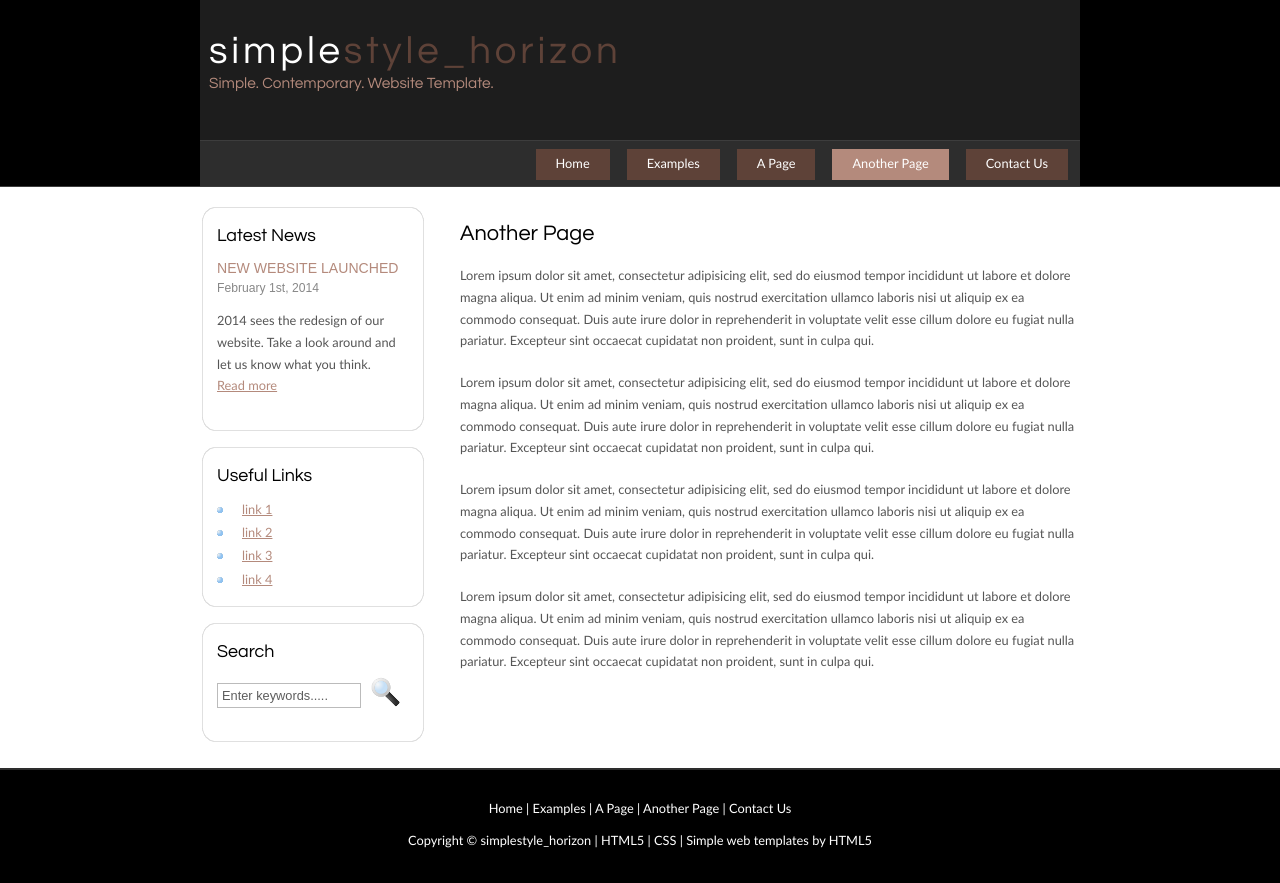
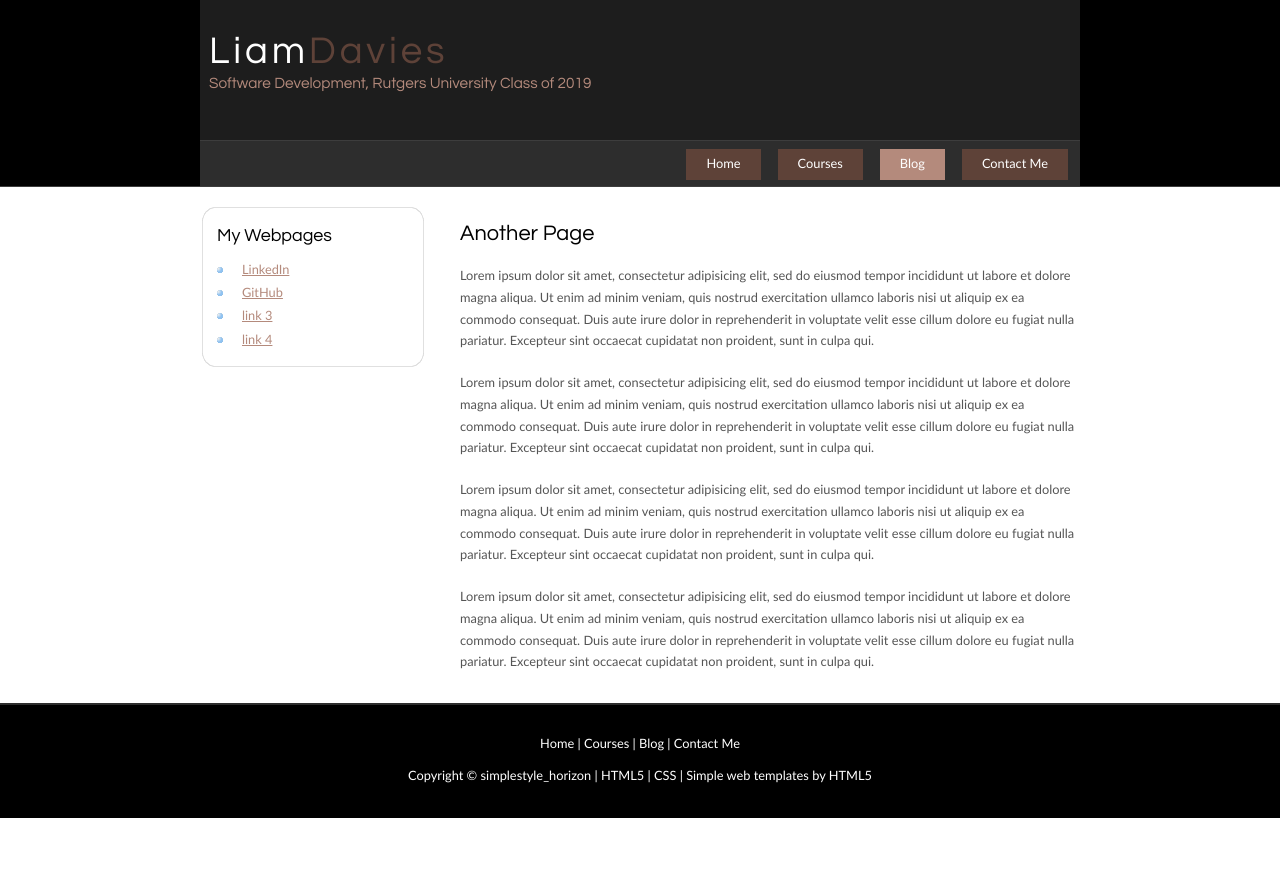
Before and after one commit to Lmdudester/lmdudester.github.io, a plain HTML site: page blog.html in a window 1280 px wide. After the commit the page ends 818 px from the top, so only its background shows below. Drawn offline with Linux system fonts and the light colour scheme.

Commit message:
Update blog.html

```diff
--- a/blog.html
+++ b/blog.html
@@ -2,7 +2,7 @@
 <html>
 
 <head>
-  <title>simplestyle_horizon - another page</title>
+  <title>Liam Davies - Blog</title>
   <meta name="description" content="website description" />
   <meta name="keywords" content="website keywords, website keywords" />
   <meta http-equiv="content-type" content="text/html; charset=windows-1252" />
@@ -15,18 +15,17 @@
       <div id="logo">
         <div id="logo_text">
           <!-- class="logo_colour", allows you to change the colour of the text -->
-          <h1><a href="index.html">simple<span class="logo_colour">style_horizon</span></a></h1>
-          <h2>Simple. Contemporary. Website Template.</h2>
+          <h1><a href="index.html">Liam<span class="logo_colour">Davies</span></a></h1>
+          <h2>Software Development, Rutgers University Class of 2019</h2>
         </div>
       </div>
       <div id="menubar">
         <ul id="menu">
           <!-- put class="selected" in the li tag for the selected page - to highlight which page you're on -->
           <li><a href="index.html">Home</a></li>
-          <li><a href="examples.html">Examples</a></li>
-          <li><a href="page.html">A Page</a></li>
-          <li class="selected"><a href="another_page.html">Another Page</a></li>
-          <li><a href="contact.html">Contact Us</a></li>
+          <li><a href="courses.html">Courses</a></li>
+          <li class="selected"><a href="blog.html">Blog</a></li>
+          <li><a href="contact.html">Contact Me</a></li>
         </ul>
       </div>
     </div>
@@ -36,37 +35,13 @@
         <div class="sidebar">
           <div class="sidebar_top"></div>
           <div class="sidebar_item">
-            <!-- insert your sidebar items here -->
-            <h3>Latest News</h3>
-            <h4>New Website Launched</h4>
-            <h5>February 1st, 2014</h5>
-            <p>2014 sees the redesign of our website. Take a look around and let us know what you think.<br /><a href="#">Read more</a></p>
-          </div>
-          <div class="sidebar_base"></div>
-        </div>
-        <div class="sidebar">
-          <div class="sidebar_top"></div>
-          <div class="sidebar_item">
-            <h3>Useful Links</h3>
+            <h3>My Webpages</h3>
             <ul>
-              <li><a href="#">link 1</a></li>
-              <li><a href="#">link 2</a></li>
+              <li><a href="https://www.linkedin.com/in/davies-liam">LinkedIn</a></li>
+              <li><a href="https://github.com/Lmdudester">GitHub</a></li>
               <li><a href="#">link 3</a></li>
               <li><a href="#">link 4</a></li>
             </ul>
-          </div>
-          <div class="sidebar_base"></div>
-        </div>
-        <div class="sidebar">
-          <div class="sidebar_top"></div>
-          <div class="sidebar_item">
-            <h3>Search</h3>
-            <form method="post" action="#" id="search_form">
-              <p>
-                <input class="search" type="text" name="search_field" value="Enter keywords....." />
-                <input name="search" type="image" style="border: 0; margin: 0 0 -9px 5px;" src="style/search.png" alt="Search" title="Search" />
-              </p>
-            </form>
           </div>
           <div class="sidebar_base"></div>
         </div>
@@ -82,7 +57,7 @@
     </div>
     <div id="content_footer"></div>
     <div id="footer">
-      <p><a href="index.html">Home</a> | <a href="examples.html">Examples</a> | <a href="page.html">A Page</a> | <a href="another_page.html">Another Page</a> | <a href="contact.html">Contact Us</a></p>
+      <p><a href="index.html">Home</a> | <a href="courses.html">Courses</a> | <a href="blog.html">Blog</a> | <a href="contact.html">Contact Me</a></p>
       <p>Copyright &copy; simplestyle_horizon | <a href="http://validator.w3.org/check?uri=referer">HTML5</a> | <a href="http://jigsaw.w3.org/css-validator/check/referer">CSS</a> | <a href="http://www.html5webtemplates.co.uk">Simple web templates by HTML5</a></p>
     </div>
   </div>
```
